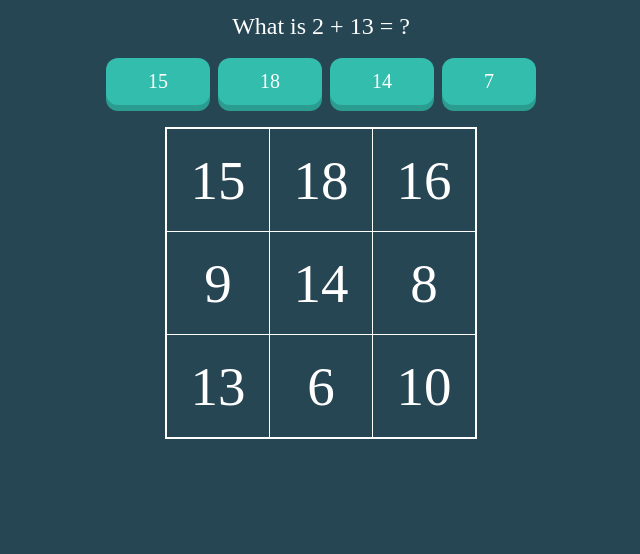
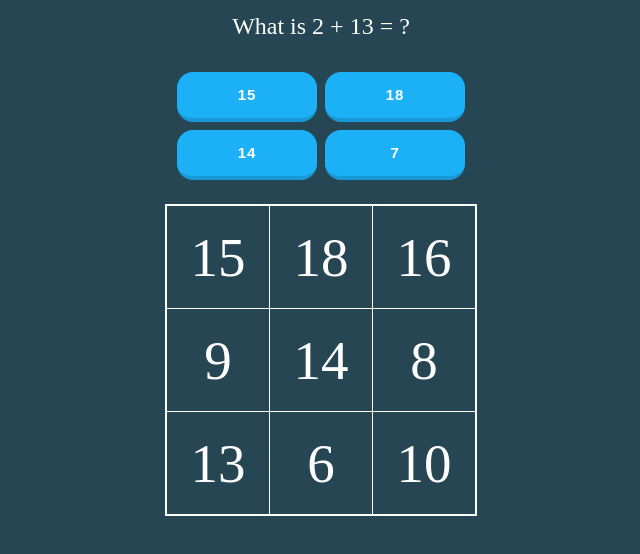
Before and after one commit to kennethtran91/math-bingo, a plain HTML site: page index.html in a window 1280 px wide. Shown: the part 94-648 px from the top of the page, without its empty margins (319-959 px from the left). Drawn offline with Linux system fonts and the light colour scheme; a web font is replaced by a local one.

Commit message:
fix 2x2 grid, change button css

```diff
--- a/app.css
+++ b/app.css
@@ -85,17 +85,25 @@ p {
   align-items: center;
   justify-content: center;
   margin: 0.5rem;
+
 }
 
 .button-container {
-  display: flex;
-  flex-flow: row;
-  justify-content: space-between;
+  display: grid;
+  grid-template-columns: 1fr 1fr;
+  grid-column-gap: 16px;
+  grid-row-gap: 16px;
   gap: .5rem;
+  margin: 1rem;
 }
 
 .item {
-  flex-basis: 50%;
+  min-width: 140px;
+  border-radius: 12px;
+  display: grid;
+  align-items: center;
+  box-sizing: border-box;
+
 }
 
 #question {
@@ -120,61 +128,97 @@ input:focus::placeholder {
   opacity: 15%;
 }
 
-button {
+/* button {
   font-family: 'JetBrains Mono';
-  width: 100%;                   /* occupy 100% width of li container */
-  height: auto;
+  width: 163px;
+  height: 69px;
+  background: hsl(173, 58%, 39%);
+  border: none;
+  border-radius: 10px;
+  transition: all .2s ease-in-out;
+  font-size: 1.25rem;
+  color: white;
+} */
+
+/* CSS */
+.button {
+  appearance: button;
+  background-color: #1899D6;
+  border: solid transparent;
+  border-radius: 16px;
+  border-width: 0 0 4px;
+  box-sizing: border-box;
+  color: #FFFFFF;
+  cursor: pointer;
+  display: inline-block;
+  font-family: din-round,sans-serif;
+  font-size: 15px;
+  font-weight: 700;
+  letter-spacing: .8px;
+  line-height: 20px;
+  margin: 0;
+  outline: none;
+  overflow: visible;
+  padding: 13px 16px;
+  text-align: center;
+  text-transform: uppercase;
+  touch-action: manipulation;
+  transform: translateZ(0);
+  transition: filter .2s;
+  user-select: none;
+  -webkit-user-select: none;
+  vertical-align: middle;
+  white-space: nowrap;
+  width: 100%;
 }
 
-.pushable {
-  background: hsl(173, 58%, 39%);
-  border-radius: 12px;
-  border: none;
-  padding: 0;
-  cursor: pointer;
-  outline-offset: 4px;
+.button:after {
+  background-clip: padding-box;
+  background-color: #1CB0F6;
+  border: solid transparent;
+  border-radius: 16px;
+  border-width: 0 0 4px;
+  bottom: -4px;
+  content: "";
+  left: 0;
+  position: absolute;
+  right: 0;
+  top: 0;
+  z-index: -1;
 }
 
-.front {
-  display: block;
+.button:main,
+.button:focus {
+  user-select: auto;
+}
+
+.button:hover:not(:disabled) {
+  filter: brightness(1.1);
+  -webkit-filter: brightness(1.1);
+}
+
+.button:disabled {
+  cursor: auto;
+}
+
+.button:active {
+  border-width: 4px 0 0;
+  background: none;
+}
+
+
+
+/* .front {
   padding: 12px 42px;
   border-radius: 12px;
   font-size: 1.25rem;
   background: hsl(173, 58%, 47%);
   color: white;
-  transform: translateY(-6px);
-}
+} */
 
-.pushable:hover .front {
-  transform: translateY(-2px);
-}
 
 .message {
   margin-bottom: 5px;
-}
-
-/* or, for legacy browsers */
-
-::-webkit-input-placeholder {
-  text-align: center;
-  color: #EDF2F4;
-}
-
-:-moz-placeholder {
-  /* Firefox 18- */
-  text-align: center;
-  color: #EDF2F4;
-}
-
-::-moz-placeholder {
-  /* Firefox 19+ */
-  text-align: center;
-  color: #EDF2F4;
-}
-
-:-ms-input-placeholder {
-  text-align: center;
-  color: #EDF2F4;
 }
 
 @keyframes firework {
@@ -350,9 +394,13 @@ button {
   }
 
   .button-container {
-    display: flex;
+    /* display: flex;
     gap: 1em;
-    flex-flow: wrap;
+    flex-flow: wrap; */
+    /* display:grid;
+    grid-template-columns: 200px 200px;
+    grid-column-gap: 5px;
+    grid-row-gap: 5px; */
   }
 
   .item {
--- a/app.js
+++ b/app.js
@@ -6,7 +6,7 @@ const answerSets = new Set();
 const questionText = document.getElementById("question");
 const answerButton = document.querySelector(".button-container");
 // Container to hold the buttons
-const buttonContainer = document.getElementById('buttonContainer');
+const buttonContainer = document.getElementById("buttonContainer");
 
 const bingoSection = document.querySelector(".bingo");
 const newgameBtn = document.getElementById("newgame");
@@ -79,26 +79,20 @@ function generateNextQuestion(targetNumber) {
   return additionExpression;
 }
 
+function generateAnswerButtonsHTML(randomNumber) {
+  // Create the button element
+  const buttonElement = document.createElement("button");
+  buttonElement.className = "button item";
+  buttonElement.id = "answer";
 
-function generateAnswerButtonsHTML(randomNumber) {
-
-    // Create the button element
-    const buttonElement = document.createElement('button');
-    buttonElement.className = 'pushable item';
-    buttonElement.id = 'answer';
-
-    // Create the span element
-    const spanElement = document.createElement('span');
-    spanElement.className = 'front';
-
-    buttonElement.appendChild(spanElement);
+  // buttonElement.appendChild(spanElement);
 
   // Append the button element to the document
-    document.getElementById('buttonContainer').appendChild(buttonElement);
-    spanElement.textContent = `${randomNumber}`;
+  document.getElementById("buttonContainer").appendChild(buttonElement);
+  buttonElement.textContent = `${randomNumber}`;
 
   // Append the span element as a child of the button element
-    buttonElement.appendChild(spanElement);
+  // buttonElement.appendChild(spanElement);
 
   // Append the button element to the container
   buttonContainer.appendChild(buttonElement);
@@ -107,8 +101,8 @@ function generateAnswerButtonsHTML(randomNumber) {
 // Generate 3 randoms answers
 function generateAnswerButtons() {
   const randomNumbers = [];
-  answerButton.innerHTML = ''; // Clear previous content
-  console.log(randomNumbers, "should be a empty array random answers")
+  answerButton.innerHTML = ""; // Clear previous content
+  console.log(randomNumbers, "should be a empty array random answers");
 
   for (let i = 0; i < 4; i++) {
     const randomNumber = Math.floor(Math.random() * 20) + 1;
@@ -144,7 +138,6 @@ function generateUniqueRandomNumber(existingNumbers) {
   } while (existingNumbers.includes(newNumber));
   return newNumber;
 }
-
 
 // Function to handle answer submission
 // check user input, if it is corrected, then add .marked class into the cell
--- a/index.html
+++ b/index.html
@@ -14,15 +14,13 @@
     <div class="firework"></div>
     <div class="firework"></div>
     <div class="firework"></div>
-        <h1>Math Bingo</h1>
-        <span id="question">
-            <p id="question"></p>
-        </span>
-        <div class="flex-container">
+    <h1>Math Bingo</h1>
+    <span id="question">
+        <p id="question"></p>
+    </span>
 
-        <div class="button-container" id="buttonContainer">
+    <div class="button-container" id="buttonContainer">
 
-        </div>
     </div>
     <div id="win-message">
         <span class="message">You Won!</span><br />
```
Lines whose indentation alone changed are shown as unchanged.
